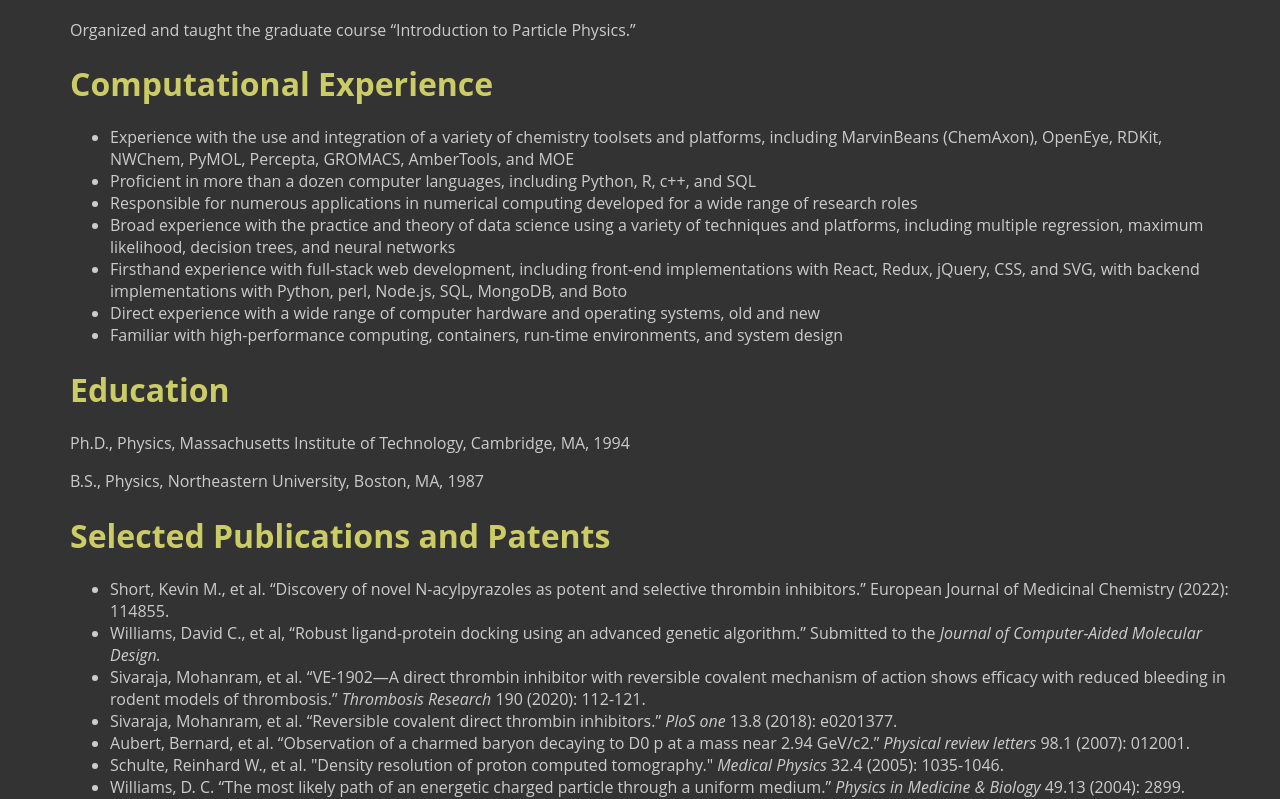
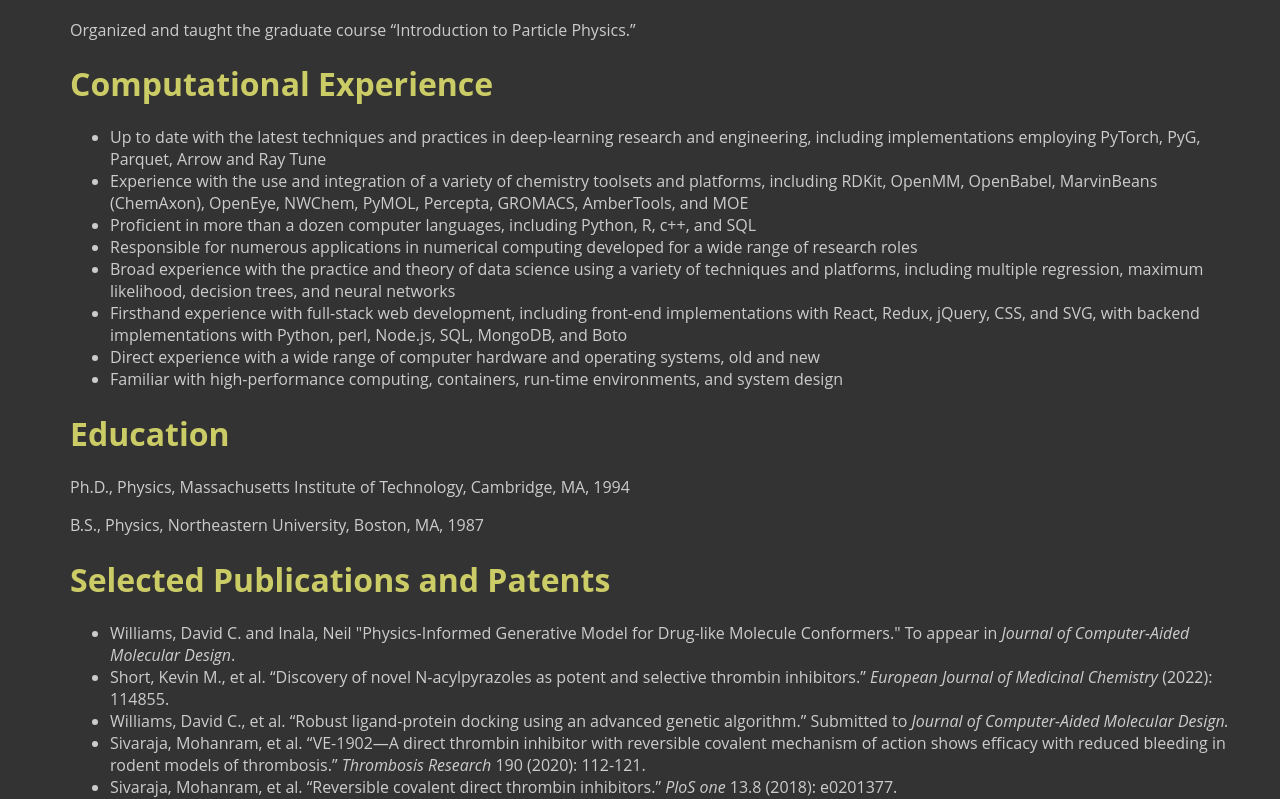
Before and after one commit to dwilliams-github/homepage, a React app in the folder client/: page /resume in a window 1280 px wide. Shown: the part 1389-2188 px from the top of the page. Built offline with nearby package versions, Linux system fonts and the light colour scheme; the HTML template or start-up script is replaced by a standard one.

Commit message:
Updated resume, added latest publication Long overdue update to node 5

```diff
--- a/client/package.json
+++ b/client/package.json
@@ -44,7 +44,11 @@
     "watch": "^0.13.0",
     "webpack": "^5.52.0",
     "webpack-bundle-analyzer": "^4.4.2",
-    "webpack-cli": "^4.8.0",
+    "webpack-cli": "^5.1.4",
     "webpack-merge": "^4.2.2"
+  },
+  "dependencies": {
+    "core-js": "^3.36.1",
+    "webpack-dev-server": "^5.0.4"
   }
 }
--- a/client/src/Projects.jsx
+++ b/client/src/Projects.jsx
@@ -63,6 +63,12 @@ function Projects() {
                 <div className="reference">
                     <ul>
                         <li>
+                            <a href="https://pubs.acs.org/doi/10.1021/acs.jcim.3c01816" target="_blank">
+                            Physics-Informed Generative Model for Drug-like Molecule Conformers
+                            </a>,
+                           DC. Williams and N. Inala, <i>to appear in</i> Journal of Computer-Aided Molecular Design.
+                        </li>
+                        <li>
                             <a href="https://doi.org/10.1016/j.ejmech.2022.114855" target="_blank">
                                 Discovery of novel N-acylpyrazoles as potent and selective thrombin inhibitors
                             </a>,
@@ -72,7 +78,7 @@ function Projects() {
                             <a href="https://chemrxiv.org/engage/chemrxiv/article-details/60ee20cf551cb0b4a8af665d" target="_blank">
                                 Robust ligand-protein docking using an advanced genetic algorithm.
                             </a>,
-                            DC. Williams, et al., submitted to the Journal of Computer-Aided Molecular Design.
+                            DC. Williams, et al., <i>submitted to</i> Journal of Computer-Aided Molecular Design.
                         </li>
                         <li>
                             <a href="https://linkinghub.elsevier.com/retrieve/pii/S0049384820301365" target="_blank">
--- a/client/src/text/resume.md
+++ b/client/src/text/resume.md
@@ -22,7 +22,7 @@ Tasked with integrating physics-informed, atom-level molecular information into
 company's AI platform, using best practices in cheminformatics, ligand docking,
 molecular dynamics, and protein processing, and with
 special attention to machine-learning augmentation. Tools employed include
-PyTorch, OpenMM, OpenForcefield, OpenFold, Vina, Gnina, Open Babel, and RDKit. Developed proprietary
+PyTorch, OpenMM, OpenForcefield, OpenFold, Vina, GNINA, Open Babel, and RDKit. Developed proprietary
 machine-learning models by integrating various techniques, such as natural-language processing (NLP),
 graph convolutional neural networks (GCNN), transformers,
 and variational diffusion models (VDM).
@@ -61,7 +61,8 @@ Organized and taught the graduate course “Introduction to Particle Physics.”
 [Computational Experience](#computer)
 ========================
 
-- Experience with the use and integration of a variety of chemistry toolsets and platforms, including MarvinBeans (ChemAxon), OpenEye, RDKit, NWChem, PyMOL, Percepta, GROMACS, AmberTools, and MOE
+- Up to date with the latest techniques and practices in deep-learning research and engineering, including implementations employing PyTorch, PyG, Parquet, Arrow and Ray Tune
+- Experience with the use and integration of a variety of chemistry toolsets and platforms, including RDKit, OpenMM, OpenBabel, MarvinBeans (ChemAxon), OpenEye, NWChem, PyMOL, Percepta, GROMACS, AmberTools, and MOE
 - Proficient in more than a dozen computer languages, including Python, R, c++, and SQL
 - Responsible for numerous applications in numerical computing developed for a wide range of research roles
 - Broad experience with the practice and theory of data science using a variety of techniques and platforms, including multiple regression, maximum likelihood, decision trees, and neural networks
@@ -80,14 +81,15 @@ B.S., Physics, Northeastern University, Boston, MA, 1987
 [Selected Publications and Patents](#publications)
 =================================
 
-- Short, Kevin M., et al. “Discovery of novel N-acylpyrazoles as potent and selective thrombin inhibitors.” European Journal of Medicinal Chemistry (2022): 114855.
-- Williams, David C., et al, “Robust ligand-protein docking using an advanced genetic algorithm.” Submitted to the *Journal of Computer-Aided Molecular Design.*
+- Williams, David C. and Inala, Neil "Physics-Informed Generative Model for Drug-like Molecule Conformers." To appear in *Journal of Computer-Aided Molecular Design*.
+- Short, Kevin M., et al. “Discovery of novel N-acylpyrazoles as potent and selective thrombin inhibitors.” *European Journal of Medicinal Chemistry* (2022): 114855.
+- Williams, David C., et al. “Robust ligand-protein docking using an advanced genetic algorithm.” Submitted to *Journal of Computer-Aided Molecular Design.*
 - Sivaraja, Mohanram, et al. “VE-1902—A direct thrombin inhibitor with reversible covalent mechanism of action shows efficacy with reduced bleeding in rodent models of thrombosis.” *Thrombosis Research* 190 (2020): 112-121.
 - Sivaraja, Mohanram, et al. “Reversible covalent direct thrombin inhibitors.” *PloS one* 13.8 (2018): e0201377.
 - Aubert, Bernard, et al. “Observation of a charmed baryon decaying to D0 p at a mass near 2.94 GeV/c2.” *Physical review letters* 98.1 (2007): 012001.
 - Schulte, Reinhard W., et al. "Density resolution of proton computed tomography." *Medical Physics* 32.4 (2005): 1035-1046.
-- Williams, D. C. “The most likely path of an energetic charged particle through a uniform medium.” *Physics in Medicine & Biology* 49.13 (2004): 2899.
+- Williams, David C. “The most likely path of an energetic charged particle through a uniform medium.” *Physics in Medicine & Biology* 49.13 (2004): 2899.
 - Bosisio, Luciano, et al. "Limits on D0-D0-bar mixing and CP violation from the ratio of lifetimes for decay to K−pi+, K−K+ and pi−pi+." *Physical Review Letters* 91.12 (2003): 121801.
-- Short, Kevin Michael, et al. “Multisubstituted aromatic compounds as serine protease inhibitors.” U.S. Patent No. 10,251,872. 9 Apr. 2019.
-- Short, Kevin Michael, Son Minh Pham, and David Charles Williams. “Halogenopyrazoles as inhibitors of thrombin.” U.S. Patent No. 9,951,025. 24 Apr. 2018.
-- Short, Kevin Michael, et al. “Multisubstituted aromatic compounds as inhibitors of thrombin.” U.S. Patent No. 9,533,967. 3 Jan. 2017.
+- Short, Kevin M., et al. “Multisubstituted aromatic compounds as serine protease inhibitors.” U.S. Patent No. 10,251,872. 9 Apr. 2019.
+- Short, Kevin M., Son Minh Pham, and David Charles Williams. “Halogenopyrazoles as inhibitors of thrombin.” U.S. Patent No. 9,951,025. 24 Apr. 2018.
+- Short, Kevin M., et al. “Multisubstituted aromatic compounds as inhibitors of thrombin.” U.S. Patent No. 9,533,967. 3 Jan. 2017.
--- a/client/webpack.common.js
+++ b/client/webpack.common.js
@@ -3,13 +3,13 @@ const resolve = require('path').resolve;
 const config = {
     entry: resolve(__dirname, 'src') + '/index.jsx',
     output: {
-        path: resolve('../backend/public/js/'),
+        path: resolve(__dirname,'../backend/public/js/'),
         chunkFilename: "[id].js",
         filename: 'bundle.js',
         publicPath: 'public/js/'
     },
     resolve: {
-        extensions: ['.js','.jsx','.css']
+        extensions: [".js",".jsx",".md",".css"],
     },
     module: {
         rules: [
```
Also changed, not shown: client/src/css/resume.css (+8 -1 lines), 2 other files (tests, documents, lock files or other folders).
